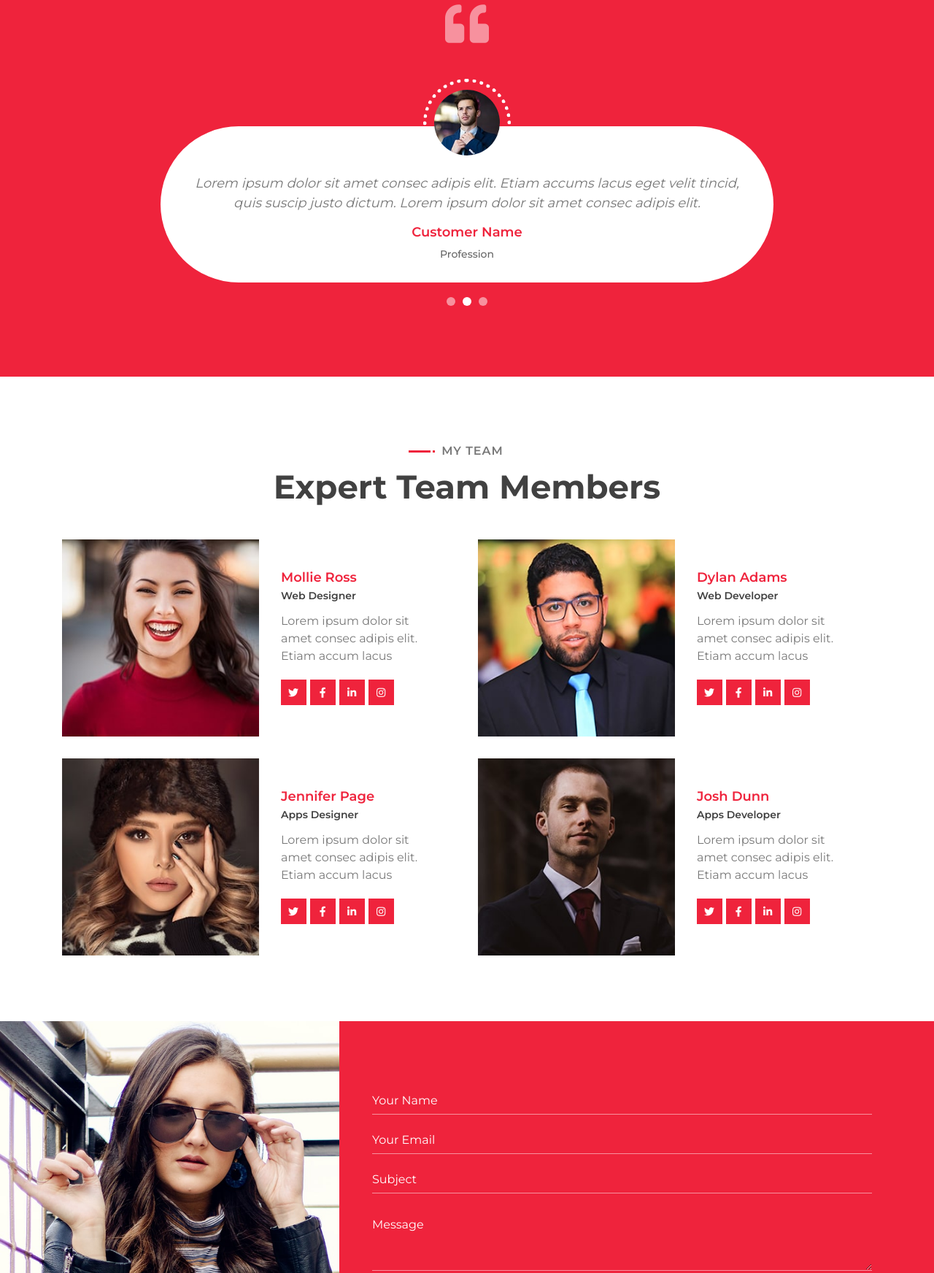
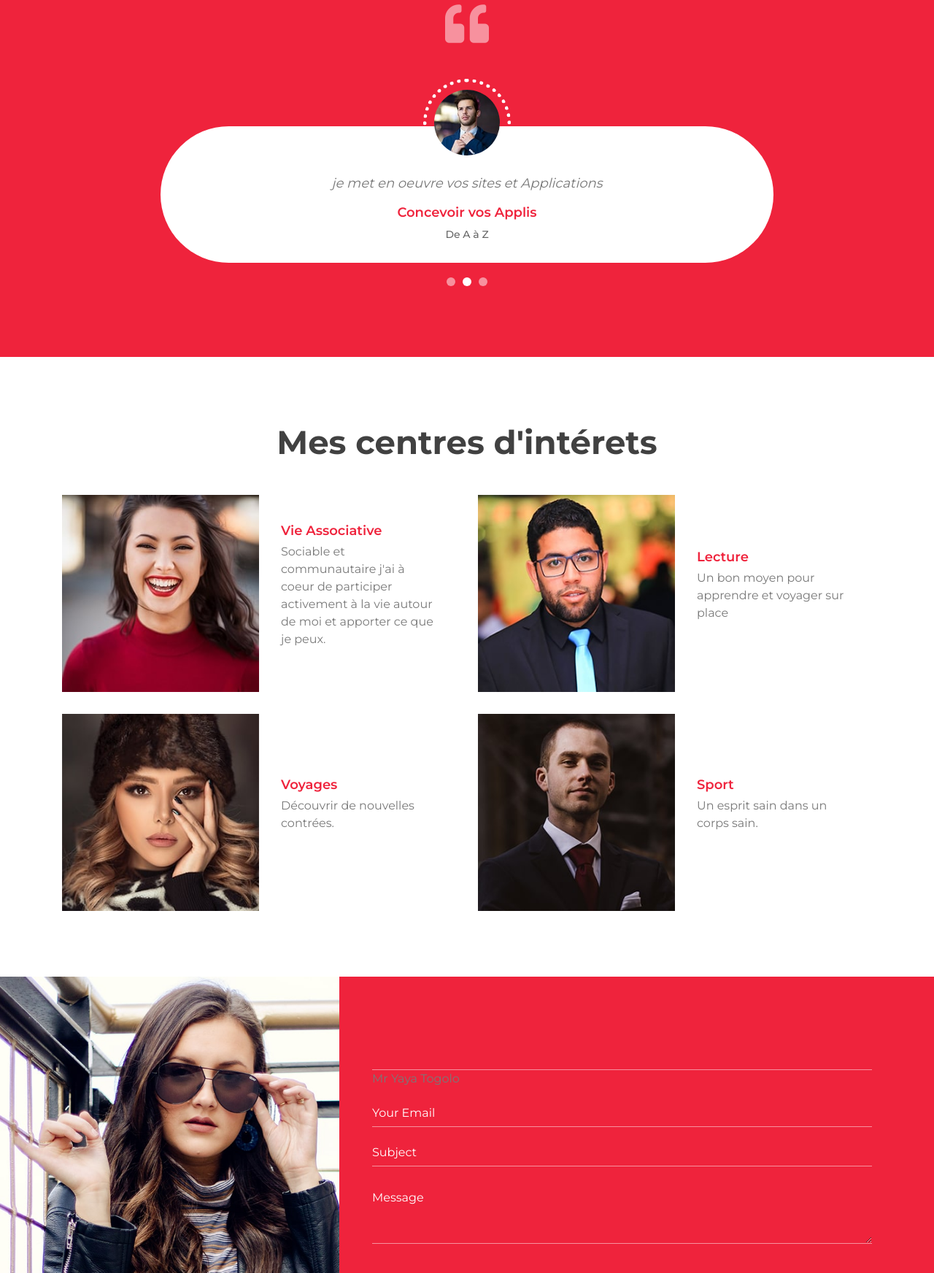
Before and after one commit to SaoudatouDiarra/PORTOFOLIO, a plain HTML site: page SITE/Portofolio/index.html in a window 1280 px wide. Shown: the part 4460-6204 px from the top of the page at 73% size. Drawn offline with nearby package versions, Linux system fonts and the light colour scheme.

Commit message:
suite portofolio

```diff
--- a/SITE/Portofolio/index.html
+++ b/SITE/Portofolio/index.html
@@ -443,10 +443,10 @@
                         </div>
                         <div class="testimonial-text">
                             <p>
-                                Lorem ipsum dolor sit amet consec adipis elit. Etiam accums lacus eget velit tincid, quis suscip justo dictum. Lorem ipsum dolor sit amet consec adipis elit.
+                                Je peux manager un groupe de personnes
                             </p>
-                            <h3>Customer Name</h3>
-                            <h4>Profession</h4>
+                            <h3>Manager</h3>
+                            <h4>Manager un Groupe</h4>
                         </div>
                     </div>
                     <div class="testimonial-item">
@@ -455,10 +455,10 @@
                         </div>
                         <div class="testimonial-text">
                             <p>
-                                Lorem ipsum dolor sit amet consec adipis elit. Etiam accums lacus eget velit tincid, quis suscip justo dictum. Lorem ipsum dolor sit amet consec adipis elit.
+                                je met en oeuvre vos sites et Applications
                             </p>
-                            <h3>Customer Name</h3>
-                            <h4>Profession</h4>
+                            <h3>Concevoir vos Applis</h3>
+                            <h4>De A à Z</h4>
                         </div>
                     </div>
                     <div class="testimonial-item">
@@ -467,10 +467,10 @@
                         </div>
                         <div class="testimonial-text">
                             <p>
-                                Lorem ipsum dolor sit amet consec adipis elit. Etiam accums lacus eget velit tincid, quis suscip justo dictum. Lorem ipsum dolor sit amet consec adipis elit.
+                                j'assure votre promotion sur la toile grace à divers outils
                             </p>
-                            <h3>Customer Name</h3>
-                            <h4>Profession</h4>
+                            <h3>Promotion</h3>
+                            <h4>Propulsion digitale</h4>
                         </div>
                     </div>
                 </div>
@@ -483,8 +483,7 @@
         <div class="team" id="team">
             <div class="container">
                 <div class="section-header text-center wow zoomIn" data-wow-delay="0.1s">
-                    <p>My Team</p>
-                    <h2>Expert Team Members</h2>
+                    <h2>Mes centres d'intérets</h2>
                 </div>
                 <div class="row">
                     <div class="col-lg-6 wow fadeInUp" data-wow-delay="0.0s">
@@ -493,17 +492,12 @@
                                 <img src="img/team-1.jpg" alt="Image">
                             </div>
                             <div class="team-text">
-                                <h2>Mollie Ross</h2>
-                                <h4>Web Designer</h4>
+                                <h2>Vie Associative</h2>
+
                                 <p>
-                                    Lorem ipsum dolor sit amet consec adipis elit. Etiam accum lacus
+                                    Sociable et communautaire j'ai à coeur de participer activement
+                                    à la vie autour de moi et apporter ce que je peux.
                                 </p>
-                                <div class="team-social">
-                                    <a class="btn" href=""><i class="fab fa-twitter"></i></a>
-                                    <a class="btn" href=""><i class="fab fa-facebook-f"></i></a>
-                                    <a class="btn" href=""><i class="fab fa-linkedin-in"></i></a>
-                                    <a class="btn" href=""><i class="fab fa-instagram"></i></a>
-                                </div>
                             </div>
                         </div>
                     </div>
@@ -513,17 +507,10 @@
                                 <img src="img/team-2.jpg" alt="Image">
                             </div>
                             <div class="team-text">
-                                <h2>Dylan Adams</h2>
-                                <h4>Web Developer</h4>
+                                <h2>Lecture</h2>
                                 <p>
-                                    Lorem ipsum dolor sit amet consec adipis elit. Etiam accum lacus
+                                    Un bon moyen pour apprendre et voyager sur place
                                 </p>
-                                <div class="team-social">
-                                    <a class="btn" href=""><i class="fab fa-twitter"></i></a>
-                                    <a class="btn" href=""><i class="fab fa-facebook-f"></i></a>
-                                    <a class="btn" href=""><i class="fab fa-linkedin-in"></i></a>
-                                    <a class="btn" href=""><i class="fab fa-instagram"></i></a>
-                                </div>
                             </div>
                         </div>
                     </div>
@@ -533,17 +520,11 @@
                                 <img src="img/team-3.jpg" alt="Image">
                             </div>
                             <div class="team-text">
-                                <h2>Jennifer Page</h2>
-                                <h4>Apps Designer</h4>
+                                <h2>Voyages</h2>
+
                                 <p>
-                                    Lorem ipsum dolor sit amet consec adipis elit. Etiam accum lacus
+                                     Découvrir de nouvelles contrées.
                                 </p>
-                                <div class="team-social">
-                                    <a class="btn" href=""><i class="fab fa-twitter"></i></a>
-                                    <a class="btn" href=""><i class="fab fa-facebook-f"></i></a>
-                                    <a class="btn" href=""><i class="fab fa-linkedin-in"></i></a>
-                                    <a class="btn" href=""><i class="fab fa-instagram"></i></a>
-                                </div>
                             </div>
                         </div>
                     </div>
@@ -553,17 +534,10 @@
                                 <img src="img/team-4.jpg" alt="Image">
                             </div>
                             <div class="team-text">
-                                <h2>Josh Dunn</h2>
-                                <h4>Apps Developer</h4>
+                                <h2>Sport</h2>
                                 <p>
-                                    Lorem ipsum dolor sit amet consec adipis elit. Etiam accum lacus
+                                Un esprit sain dans un corps sain.
                                 </p>
-                                <div class="team-social">
-                                    <a class="btn" href=""><i class="fab fa-twitter"></i></a>
-                                    <a class="btn" href=""><i class="fab fa-facebook-f"></i></a>
-                                    <a class="btn" href=""><i class="fab fa-linkedin-in"></i></a>
-                                    <a class="btn" href=""><i class="fab fa-instagram"></i></a>
-                                </div>
                             </div>
                         </div>
                     </div>
@@ -584,8 +558,8 @@
                                 <div id="success"></div>
                                 <form name="sentMessage" id="contactForm" novalidate="novalidate">
                                     <div class="control-group">
-                                        <input type="text" class="form-control" id="name" placeholder="Your Name" required="required" data-validation-required-message="Please enter your name" />
-                                        <p class="help-block"></p>
+                                        <input type="text" class="form-control" id="name" />
+                                        <p class="help-block">Mr Yaya Togolo</p>
                                     </div>
                                     <div class="control-group">
                                         <input type="email" class="form-control" id="email" placeholder="Your Email" required="required" data-validation-required-message="Please enter your email" />
@@ -616,8 +590,8 @@
         <div class="blog" id="blog">
             <div class="container">
                 <div class="section-header text-center wow zoomIn" data-wow-delay="0.1s">
-                    <p>From Blog</p>
-                    <h2>Latest Articles</h2>
+                    <p>Mes Barrières</p>
+                    <h2>Resolution avec Succès</h2>
                 </div>
                 <div class="row">
                     <div class="col-lg-6">
@@ -626,17 +600,12 @@
                                 <img src="img/blog-1.jpg" alt="Blog">
                             </div>
                             <div class="blog-text">
-                                <h2>Lorem ipsum dolor sit amet</h2>
-                                <div class="blog-meta">
-                                    <p><i class="far fa-user"></i>Admin</p>
-                                    <p><i class="far fa-list-alt"></i>Web Design</p>
-                                    <p><i class="far fa-calendar-alt"></i>01-Jan-2045</p>
-                                    <p><i class="far fa-comments"></i>5</p>
-                                </div>
+                                <h2>La perte de mon code</h2>
                                 <p>
-                                    Lorem ipsum dolor sit amet elit. Nullam commodo mattis mi. Nullam eu erat lectus. Proin viverra risus vitae luctus. Proin ut ante, vitae sapien. Fusce sem ac erat rhoncus, ornare mattis nisl massa et eros vitae pulvin
+                                    En une heure j'ai perdu le travail de toute une semaine dont le délai était le lendemain
+                                    j'ai passé toute une nuit à récupérer et au final avec un meilleur rendu que le précedent et surtout la
+                                    découverte d'outils pour sauvegarder au fur à mesure mon code.
                                 </p>
-                                <a class="btn" href="">Read More <i class="fa fa-angle-right"></i></a>
                             </div>
                         </div>
                     </div>
@@ -646,17 +615,12 @@
                                 <img src="img/blog-2.jpg" alt="Blog">
                             </div>
                             <div class="blog-text">
-                                <h2>Lorem ipsum dolor sit amet</h2>
-                                <div class="blog-meta">
-                                    <p><i class="far fa-user"></i>Admin</p>
-                                    <p><i class="far fa-list-alt"></i>Apps Design</p>
-                                    <p><i class="far fa-calendar-alt"></i>01-Jan-2045</p>
-                                    <p><i class="far fa-comments"></i>10</p>
-                                </div>
+                                <h2>Gestion des contraintes de certains Logiciels</h2>
                                 <p>
-                                    Lorem ipsum dolor sit amet elit. Nullam commodo mattis mi. Nullam eu erat lectus. Proin viverra risus vitae luctus. Proin ut ante, vitae sapien. Fusce sem ac erat rhoncus, ornare mattis nisl massa et eros vitae pulvin
+                                      Certains logiciels posent des problèmes de versions ou de comptabilité
+                                      Chose qui m'a poussé à chercher plusieurs logiciels de meme comptatibilité effectuant
+                                      les memes taches.
                                 </p>
-                                <a class="btn" href="">Read More <i class="fa fa-angle-right"></i></a>
                             </div>
                         </div>
                     </div>
@@ -671,11 +635,11 @@
             <div class="container-fluid">
                 <div class="container">
                     <div class="footer-info">
-                        <h2>Kate Winslet</h2>
-                        <h3>123 Street, New York, USA</h3>
+                        <h2>Diarra Saoudatou</h2>
+                        <h3>Torokorobougou commune5,Bamako-Mali</h3>
                         <div class="footer-menu">
-                            <p>+012 345 67890</p>
-                            <p>info@example.com</p>
+                            <p>+22362366135</p>
+                            <p>saoudatou007@gmail.com</p>
                         </div>
                         <div class="footer-social">
                             <a href=""><i class="fab fa-twitter"></i></a>
@@ -687,7 +651,7 @@
                     </div>
                 </div>
                 <div class="container copyright">
-                    <p>&copy; <a href="#">Your Site Name</a>, All Right Reserved | Designed By <a href="https://htmlcodex.com">HTML Codex</a></p>
+                    <p>&copy; <a href="#">Your Site Name</a>, All Right Reserved | Designed By Saoudatou</p>
                 </div>
             </div>
         </div>
```
